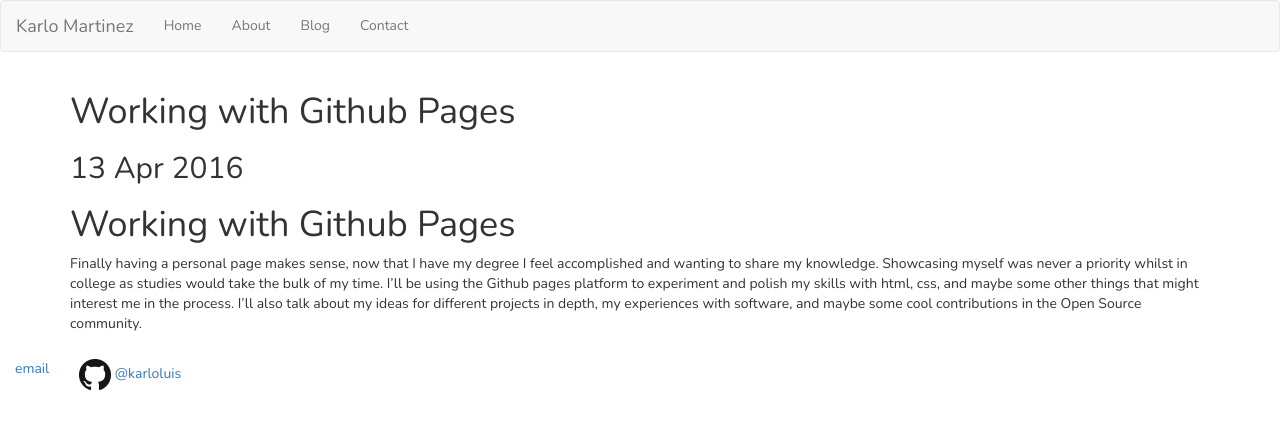
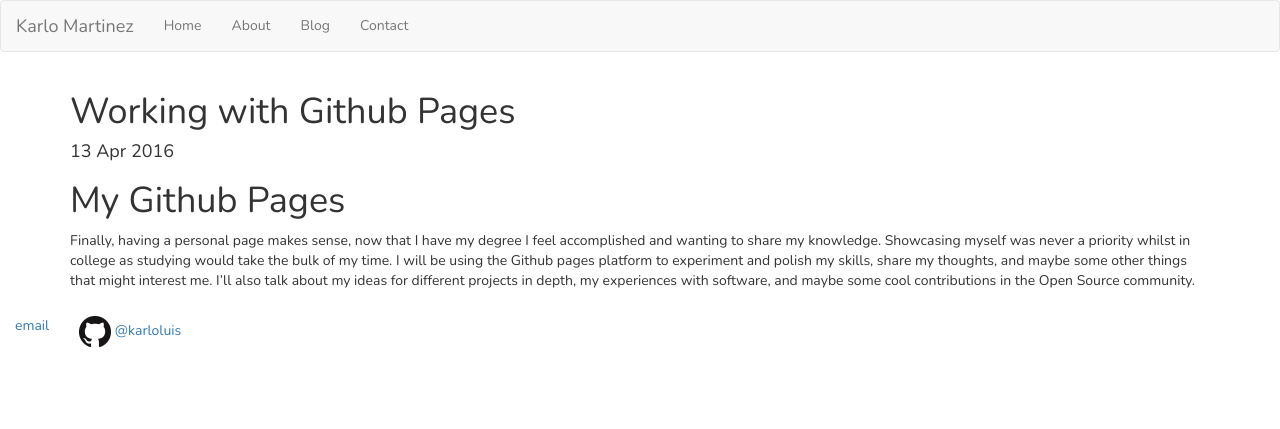
Before and after one commit to karloluis/karloluis.github.io, a Jekyll site: the page built from _posts/2016-04-13-Working-On-Github-Pages.md, in a window 1280 px wide. Shown: the top 429 px of the page. Built offline with Jekyll 4.4.1, drawn with Linux system fonts in a browser that asks for light colours.

Commit message:
Minor changes, new blog draft.

```diff
--- a/_layouts/posts.html
+++ b/_layouts/posts.html
@@ -3,13 +3,12 @@
 blog: active
 ---
 
+<h1 class="title">{{ page.title }}</h1>
+<h4 class="date"><info datetime="{{ page.date }}">
+  {{ page.date | date_to_string }} {% if page.author %} by {{ page.author }} {% endif %}
+</info></h4>
 
-<h1 class="title">{{ page.title }}</h1>
-
-<h2 class="date"><info datetime="{{ page.date }}">
-  {{ page.date | date_to_string }} {% if page.author %} by {{ page.author }} {% endif %}
-</info></h2>
 			<!-- Post content -->
-<div class="notebody col-med-9">
+<div class="notebody col-med-8 col-med-offset-1">
   {{ content }}
 </div>
--- a/_posts/2016-04-13-Working-On-Github-Pages.md
+++ b/_posts/2016-04-13-Working-On-Github-Pages.md
@@ -4,16 +4,16 @@
 date: 2016-04-13
 ---
 
-# Working with Github Pages
+# My Github Pages
 
-Finally having a personal page makes sense,
+Finally, having a personal page makes sense,
  now that I have my degree I feel accomplished and wanting to
  share my knowledge.
  Showcasing myself was never a priority whilst in college as
- studies would take the bulk of my time.
- I'll be using the Github pages platform to experiment and
- polish my skills with html, css, and maybe some other things
- that might interest me in the process.
+ studying would take the bulk of my time.
+ I will be using the Github pages platform to experiment and
+ polish my skills, share my thoughts, and maybe some other things
+ that might interest me.
  I'll also talk about my ideas for different projects in depth,
  my experiences with software,
  and maybe some cool contributions in the Open Source community.
--- a/blog/index.html
+++ b/blog/index.html
@@ -10,3 +10,7 @@
     <li><span>{{ post.date | date_to_string }}</span> » <a href="{{ post.url }}" title="{{ post.title }}">{{ post.title }}</a></li>
   {% endfor %}
 </ul>
+
+<p>
+  Changes will be made overtime to correct spelling and ease legibility.
+</p>
--- a/index.html
+++ b/index.html
@@ -5,11 +5,11 @@
 home: active
 ---
 <p>
-  My name is Karlo Martinez.<br>
+  My name is Karlo Martinez and I am a software engineer.
 </p>
 
 <p>
-  Here you'll find out more about me and the projects that I have worked on. Some of the pasion project that I have are still being worked on, it is my hope that over time some of these might come into fruition.
+  Here you'll find out more about me and the projects that I have worked on. Some of the pasion project that I have are still being worked on, it is my hope that over time some of these might come into fruition. Also you'll see posts on what I am up to from time to time talking about my experiences and thoughts on popular items that interest me.
 </p>
 
 <p>
```
Also changed, not shown: _posts/the-Puerto-Rico-technology-crisis.md (added, +39 -0 lines), 1 other file.
